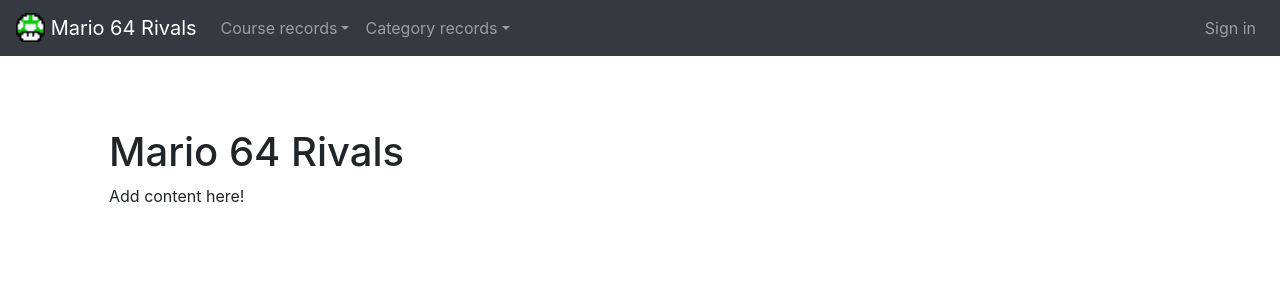
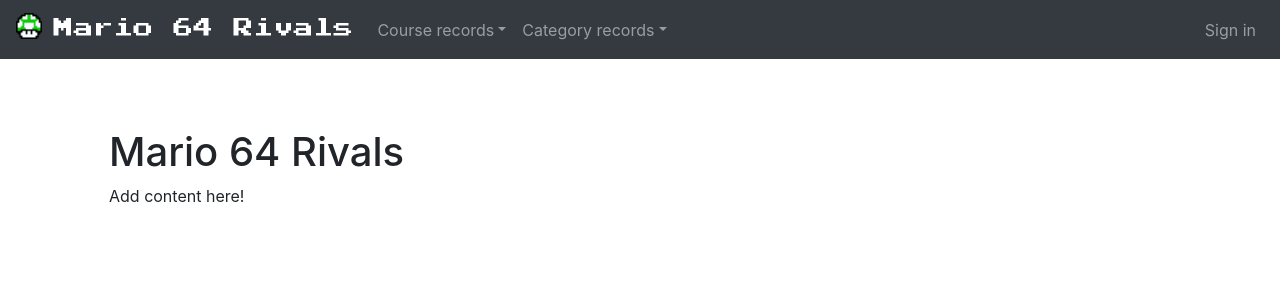
Before and after one commit to mwiens91/mario-64-rivals, a Django app: page / in a window 1280 px wide. Shown: the top 300 px of the page. Run offline with Django 3.2, Linux system fonts and the light colour scheme; some libraries are stand-ins or nearby versions.

Commit message:
Make title have fancy font

```diff
--- a/leaderboards/static/leaderboards/css/style.css
+++ b/leaderboards/static/leaderboards/css/style.css
@@ -5,3 +5,14 @@ body {
 .main-content-box {
 	padding: 3rem 1.5rem;
 }
+
+/* Mario font :) */
+@font-face {
+	font-family: 'PressStart2P';
+	src: url('../fonts/PressStart2P.ttf') format("truetype");
+}
+
+.main-title {
+	font-family: PressStart2P;
+	padding-left: 0.29em;
+}
--- a/leaderboards/templates/leaderboards/base.html
+++ b/leaderboards/templates/leaderboards/base.html
@@ -28,8 +28,8 @@ main navigation links.
 
 	<nav class="navbar navbar-expand-md navbar-dark bg-dark fixed-top">
 		<a class="navbar-brand" href="{% url "home" %}">
-			<img src="{% static "leaderboards/img/logo.png" %}" width="29" height="29" class="d-inline-block align-top" alt="">
-			Mario 64 Rivals
+			<img src="{% static "leaderboards/img/logo.png" %}" width="26" height="26" class="d-inline-block align-top" alt="">
+			<span class="main-title">Mario 64 Rivals</span>
 		</a>
 		<button class="navbar-toggler" type="button" data-toggle="collapse" data-target="#navbarsMain" aria-controls="navbarsMain" aria-expanded="false" aria-label="Toggle navigation">
 			<span class="navbar-toggler-icon"></span>
```
Also changed, not shown: leaderboards/static/leaderboards/fonts/PressStart2P.ttf (added).
